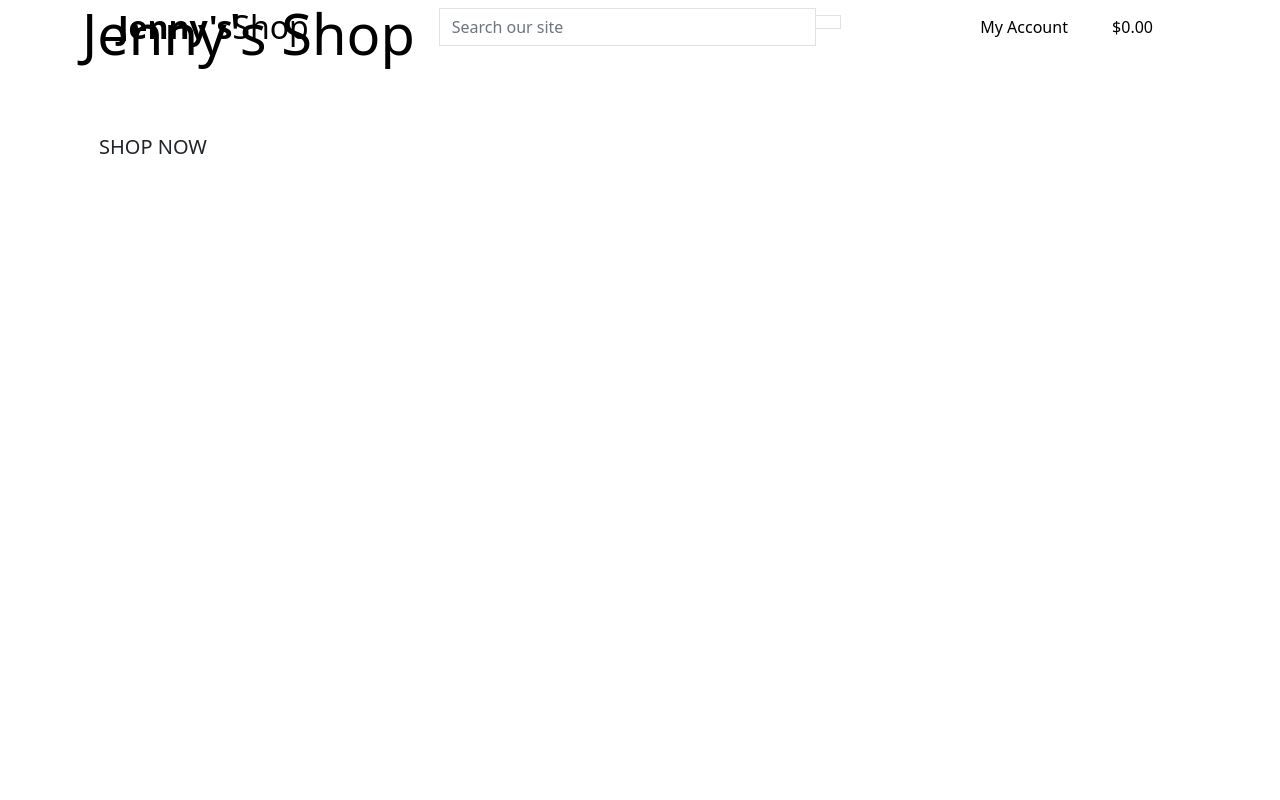
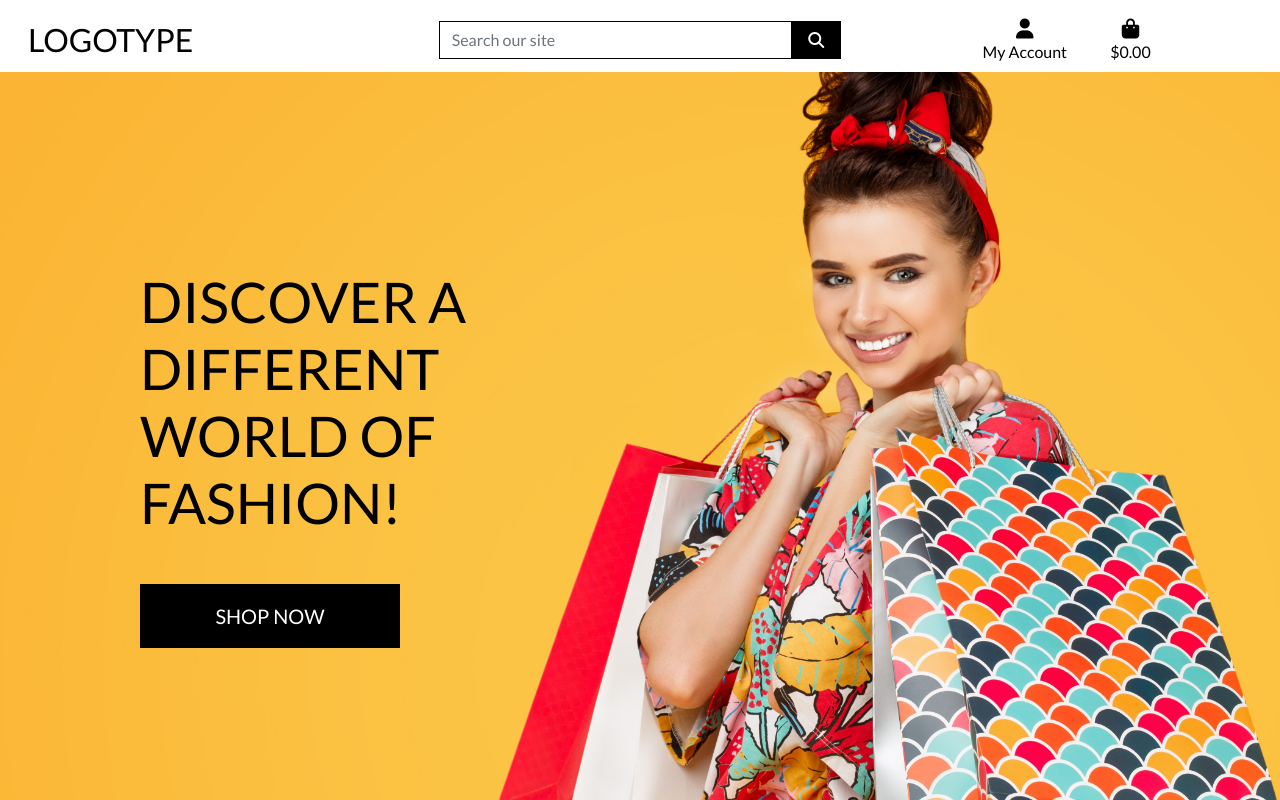
Before and after one commit to jennymalmoe/msp4, a Django app: template home/templates/home/index.html in a window 1280 px wide. Run offline with Django 3.2, Linux system fonts and the light colour scheme; the template is opened without the code that fills it, so the values that code supplies are empty; some libraries are stand-ins or nearby versions.

Commit message:
Added media queries, font, hero image

```diff
--- a/home/templates/home/index.html
+++ b/home/templates/home/index.html
@@ -14,7 +14,7 @@
         <div class="row h-100">
             <div class="col-7 col-md-6 my-auto">
                 <h1 class="display-4 logo-font text-black">
-                    Jenny's Shop
+                    Discover a different world of fashion!
                 </h1>
                 <div class="my-5">
                     <h4>
--- a/msp4/settings.py
+++ b/msp4/settings.py
@@ -146,6 +146,10 @@ USE_TZ = True
 # https://docs.djangoproject.com/en/3.2/howto/static-files/
 
 STATIC_URL = '/static/'
+STATICFILES_DIRS = (os.path.join(BASE_DIR, 'static'),)
+
+MEDIA_URL = '/media/'
+MEDIA_ROOT = os.path.join(BASE_DIR, 'media')
 
 # Default primary key field type
 # https://docs.djangoproject.com/en/3.2/ref/settings/#default-auto-field
--- a/msp4/urls.py
+++ b/msp4/urls.py
@@ -15,9 +15,11 @@ Including another URLconf
 """
 from django.contrib import admin
 from django.urls import path, include
+from django.conf import settings
+from django.conf.urls.static import static
 
 urlpatterns = [
     path('admin/', admin.site.urls),
     path('accounts/', include('allauth.urls')),
     path('', include('home.urls')),
-]
+] + static(settings.MEDIA_URL, document_root=settings.MEDIA_ROOT)
--- /dev/null
+++ b/static/css/base.css
@@ -0,0 +1,82 @@
+html {
+    height: 100%;
+}
+
+body {
+    background: url('/media/homepage_background_cropped.jpeg') no-repeat center center fixed;
+    background-size: cover;
+    height: calc(100vh - 164px);
+    color: #555;
+    font-family: 'Lato';
+}
+
+/* from Bulma */
+.icon {
+    align-items: center;
+    display: inline-flex;
+    justify-content: center;
+    height: 1.5rem;
+    width: 1.5rem;
+}
+
+.logo-font {
+    text-transform: uppercase;
+}
+
+.main-logo-link {
+    width: fit-content;
+}
+
+/* buttons */
+.shop-now-button {
+    background: black;
+    color: white;
+    min-width: 260px;
+}
+
+.btn-black {
+    background: black;
+    color: white;
+}
+
+.shop-now-button:hover,
+.shop-now-button:active,
+.shop-now-button:focus,
+.btn-black:hover,
+.btn-black:active,
+.btn-black:focus {
+    background: #222;
+    color: white;
+}
+
+.text-black {
+    color: #000 !important;
+}
+
+.border-black {
+    border: 1px solid black !important;
+}
+
+/* -------------------------------- Media Queries */
+
+/* Slightly larger container on xl screens */
+@media (min-width: 1200px) {
+  .container {
+    max-width: 80%;
+  }
+}
+
+/* fixed top navbar only on medium and up */
+@media (min-width: 992px) {
+    .fixed-top-desktop-only {
+        position: fixed;
+        top: 0;
+        right: 0;
+        left: 0;
+        z-index: 1030;
+    }
+
+    .header-container {
+        padding-top: 164px;
+    }
+}
--- a/templates/base.html
+++ b/templates/base.html
@@ -15,12 +15,15 @@
 
     {% block corecss %}
         <link href="https://cdn.jsdelivr.net/npm/bootstrap@5.1.0/dist/css/bootstrap.min.css" rel="stylesheet" integrity="sha384-KyZXEAg3QhqLMpG8r+8fhAXLRk2vvoC2f3B09zVXn8CA5QIVfZOJ3BCsw2P0p/We" crossorigin="anonymous">
+        <link rel="stylesheet" href="https://fonts.googleapis.com/css?family=Lato&display=swap">
+        <link rel="stylesheet" href="{% static 'css/base.css' %}">
     {% endblock %}
 
     {% block extra_css %}
     {% endblock %}
 
     {% block corejs %}
+        <script src="https://kit.fontawesome.com/5b10aad16d.js" crossorigin="anonymous"></script>
         <script src="https://cdn.jsdelivr.net/npm/bootstrap@5.1.0/dist/js/bootstrap.bundle.min.js" integrity="sha384-U1DAWAznBHeqEIlVSCgzq+c9gqGAJn5c/t99JyeKa9xxaYpSvHU5awsuZVVFIhvj" crossorigin="anonymous"></script>
         <script src="https://cdn.jsdelivr.net/npm/@popperjs/core@2.9.3/dist/umd/popper.min.js" integrity="sha384-eMNCOe7tC1doHpGoWe/6oMVemdAVTMs2xqW4mwXrXsW0L84Iytr2wi5v2QjrP/xp" crossorigin="anonymous"></script>
         <script src="https://cdn.jsdelivr.net/npm/bootstrap@5.1.0/dist/js/bootstrap.min.js" integrity="sha384-cn7l7gDp0eyniUwwAZgrzD06kc/tftFf19TOAs2zVinnD/C7E91j9yyk5//jjpt/" crossorigin="anonymous"></script>
@@ -33,10 +36,10 @@
   </head>
   <body>
     <header class="container-fluid fixed-top">
-      <div class="row">
+      <div id="topnav" class="row bg-white pt-lg-2 d-none d-lg-flex">
           <div class="col-12 col-lg-4 my-auto py-1 py-lg-0 text-center text-lg-left">
             <a href="{% url 'home' %}" class="nav-link main-logo-link">
-              <h2 class="logo-font text-black my-0"><strong>Jenny's</strong>Shop</h2>
+              <h2 class="logo-font text-black my-0">Logotype</h2>
             </a>
           </div>
         <div class="col-12 col-lg-4 my-auto py-1 py-lg-0">
```
Also changed, not shown: README.md, media/homepage_background_cropped.jpeg (added). Lines whose indentation alone changed are shown as unchanged.
